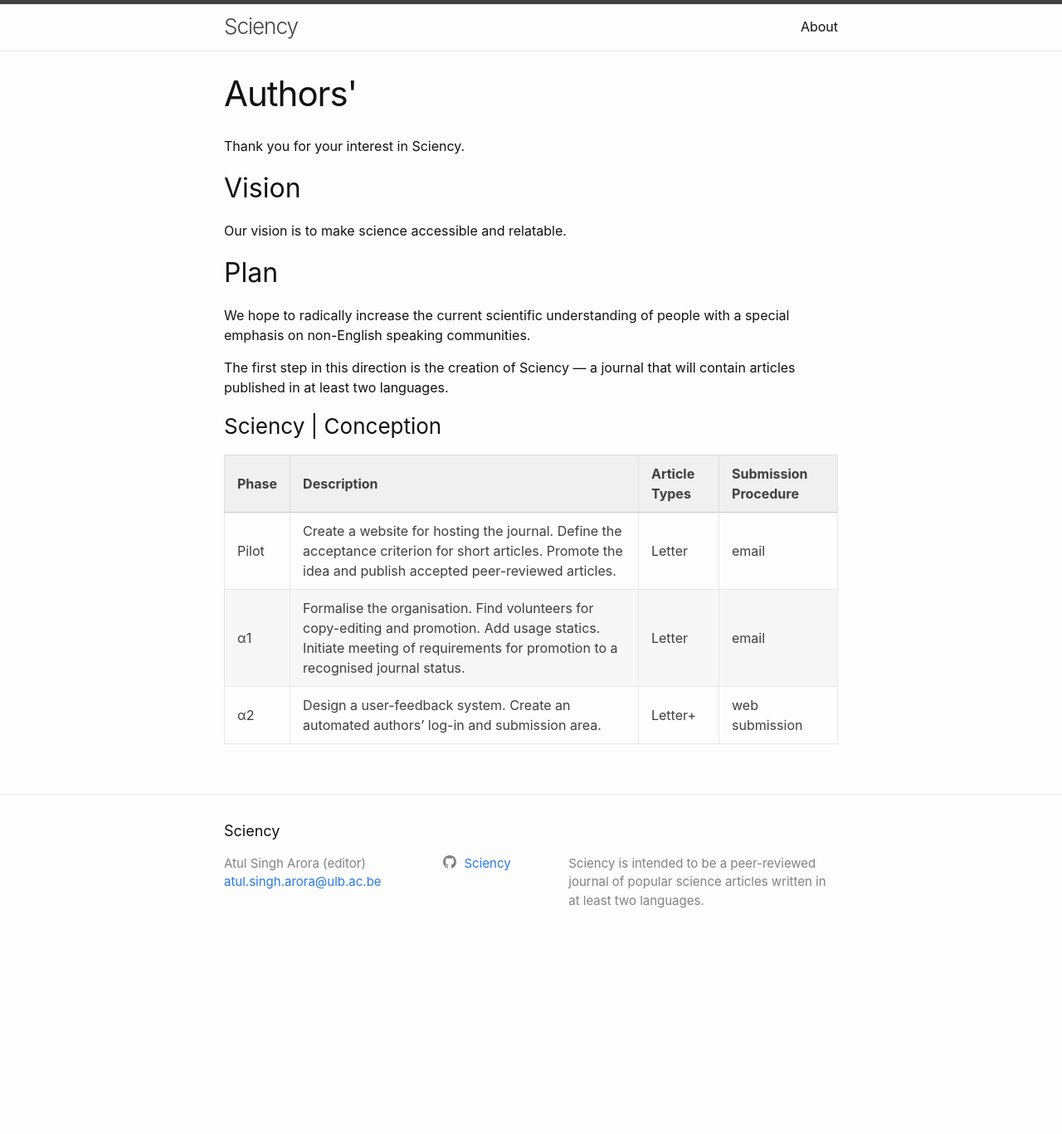
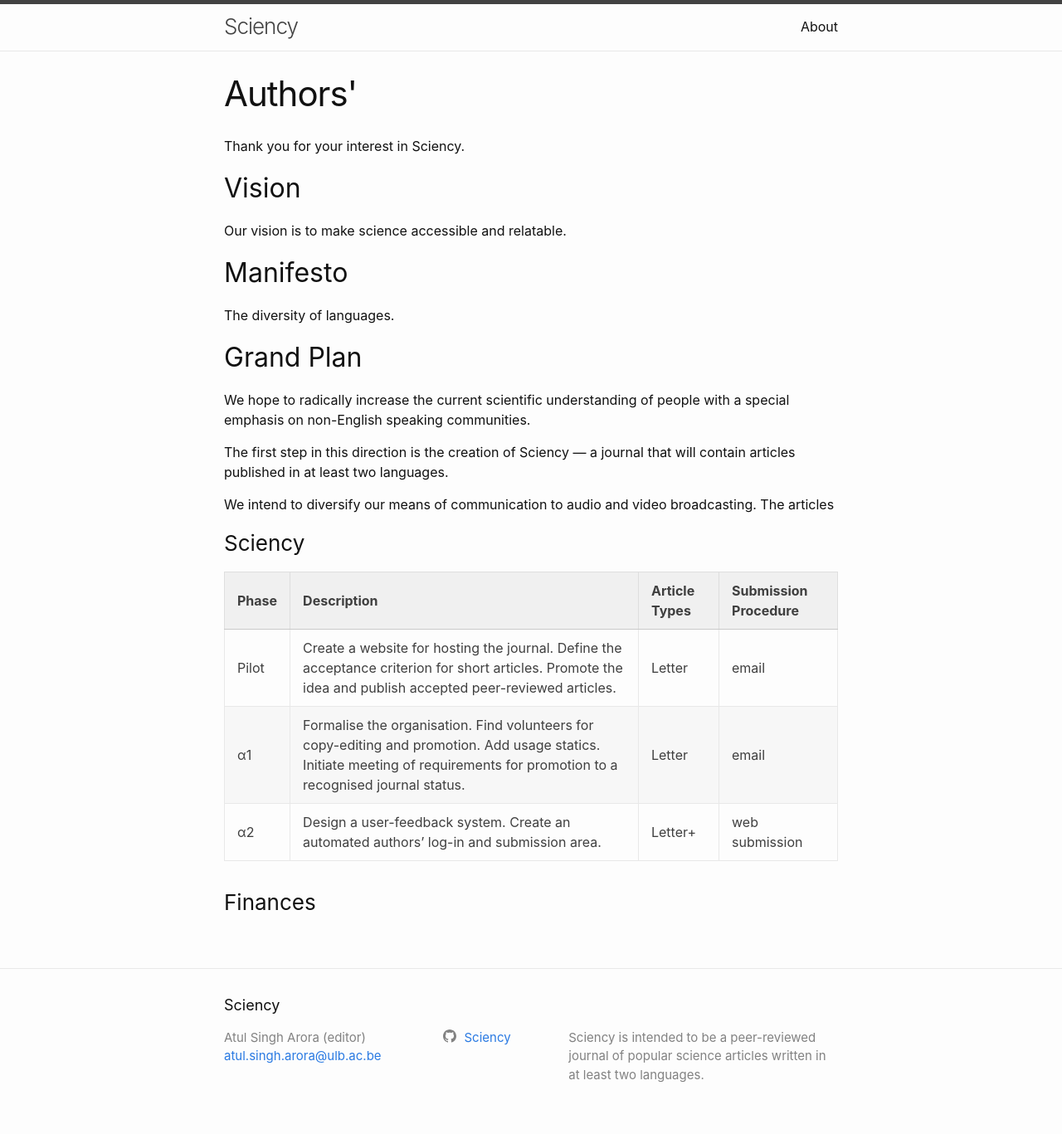
Before and after one commit to Sciency/sciency.github.com, a Jekyll site: the page built from authors.md, in a window 1280 px wide. Shown: the whole page at 83% size. Built offline with Jekyll 4.4.1, drawn with Linux system fonts in a browser that asks for light colours; before the commit the page ends 1157 px from its top, so only the background shows below that.

Commit message:
/ ‘authors.md’

```diff
--- a/authors.md
+++ b/authors.md
@@ -11,20 +11,25 @@ Thank you for your interest in Sciency.
 
 Our vision is to make science accessible and relatable.
 
+## Manifesto
+
+The diversity of languages.
 
 
-## Plan
+## Grand Plan
 
 We hope to radically increase the current scientific understanding of people with a special emphasis on non-English speaking communities.
 
 The first step in this direction is the creation of Sciency — a journal that will contain articles published in at least two languages.
 
+We intend to diversify our means of communication to audio and video broadcasting. The articles
 
-
-### Sciency | Conception
+### Sciency
 
 | Phase | Description | Article Types | Submission Procedure |
 |:---|:--|:--|:--|:--|
 | Pilot | Create a website for hosting the journal. Define the acceptance criterion for short articles. Promote the idea and publish accepted peer-reviewed articles. | Letter | email |
 | α1 | Formalise the organisation. Find volunteers for copy-editing and promotion. Add usage statics.  Initiate meeting of requirements for promotion to a recognised journal status. | Letter | email |
 | α2 | Design a user-feedback system. Create an automated authors' log-in and submission area. | Letter+  | web submission |
+
+### Finances
```
